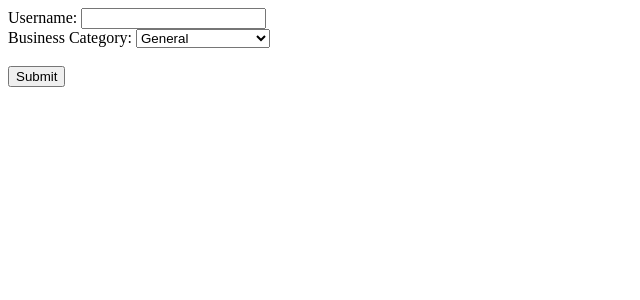
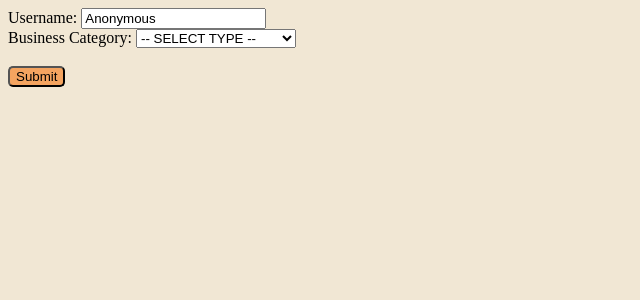
Before and after one commit to artOfCode02/FBLA-Coding-Programming_2025-26, a Flask app: page / in a window 1280 px wide. Shown: the top 300 px of the page, without its empty margins (0-640 px from the left). Run offline with Flask 3, Linux system fonts and the light colour scheme; some libraries are stand-ins or nearby versions.

Commit message:
Finishing touches

```diff
--- a/app.py
+++ b/app.py
@@ -8,7 +8,7 @@ app = Flask(__name__)
 
 REVIEWS_FILE = 'reviews.json'
 
-# Load reveiws from reviews.json
+# Load reviews from reviews.json
 def load_reviews():
     if os.path.exists(REVIEWS_FILE):
         with open(REVIEWS_FILE, 'r') as f:
--- a/static/script.js
+++ b/static/script.js
@@ -33,8 +33,13 @@ document.addEventListener('DOMContentLoaded', function () {
             console.log(data);
 
 
-            let username = document.getElementById('username')?.value || "Anonymous";
-            let business_category = document.getElementById('business_category')?.value || "General";
+            const username = document.getElementById('username').value;
+            const business_category = document.getElementById('business_category').value;
+
+            if (username === "" || business_category === "") {
+                alert("Invalid input, try again.");
+                return;
+            }
 
             console.log("Username:", username, "Category:", business_category);
 
@@ -128,7 +133,7 @@ document.addEventListener('DOMContentLoaded', function () {
             console.log("Review form submitted");
 
             const urlParams = new URLSearchParams(window.location.search);
-            const username = urlParams.get('username') || "Anonymous";
+            const username = urlParams.get('username');
             const businessID = urlParams.get('businessID');
 
             const stars = document.querySelector('input[name="rating"]:checked').value;
@@ -140,6 +145,11 @@ document.addEventListener('DOMContentLoaded', function () {
             if (!stars || !review) {
                 alert("Invalid input, try again.");
                 console.warn("Stars or review missing");
+                return;
+            }
+
+            const confirmation = confirm("Submit Review?");
+            if (!confirmation) {
                 return;
             }
 
@@ -198,7 +208,24 @@ document.addEventListener('DOMContentLoaded', function () {
                     newRow.appendChild(colUser);
 
                     const colStars = document.createElement("td");
-                    colStars.textContent = r[0];
+                    const stars = r[0];
+                    switch (stars) {
+                        case "1":
+                            colStars.textContent = "★ ☆ ☆ ☆ ☆";
+                            break;
+                        case "2":
+                            colStars.textContent = "★ ★ ☆ ☆ ☆";
+                            break;
+                        case "3":
+                            colStars.textContent = "★ ★ ★ ☆ ☆";
+                            break;
+                        case "4":
+                            colStars.textContent = "★ ★ ★ ★ ☆";
+                            break;
+                        case "5":
+                            colStars.textContent = "★ ★ ★ ★ ★";
+                            break;
+                    }
                     newRow.appendChild(colStars);
 
                     const colReview = document.createElement("td");
@@ -263,21 +290,33 @@ async function getPlaces() {
         return data.features.map(places => {
             const props = places.properties;
 
-            let city = props.city || "";
-            let state = props.state || "";
+            let city = props.city;
+            let state = props.state;
+
+            if (city === "" || state === "") {
+                return;
+            }
 
             let region = city + ", " + state;
 
+            if(
+                props.place_id === "" ||
+                props.name === "" ||
+                props.street === ""
+            ) {
+                return;
+            }
+
             let business = {
-                id: props.place_id || "",
-                name: props.name || "",
-                street: props.street || "",
+                id: props.place_id,
+                name: props.name,
+                street: props.street,
                 city: region
             };
             console.log(business);
 
             return business;
-        })
+        });
     } catch (err) {
         console.error("Error: ", err)
     }
--- a/static/style.css
+++ b/static/style.css
@@ -0,0 +1,18 @@
+body {
+    background-color: #f1e7d4;
+}
+
+table, td, th {
+    border: 2px double black;
+}
+
+button {
+    border-radius: 5px;
+    background-color: sandybrown;
+}
+
+textarea {
+    width: 100vw;
+    box-sizing: border-box;
+    margin-right: 20px;
+}
--- a/templates/index.html
+++ b/templates/index.html
@@ -4,23 +4,30 @@
     <title>FBLA Coding & Programming</title>
     <script src="{{ url_for('static', filename='script.js') }}" defer></script>
     <script src="https://www.google.com/recaptcha/api.js" async defer></script>
+    <link rel="stylesheet" href="{{ url_for('static', filename='style.css') }}">
 </head>
 <body>
 <form id="userDetails" >
     <label for="username">Username: </label>
-    <input type="text" id="username" name="username">
+    <input type="text" id="username" name="username" value="Anonymous">
     <br>
     <label for="business_category"> Business Category: </label>
     <select id="business_category" name="business_category">
+        <option value="">-- SELECT TYPE --</option>
         <optgroup label="Commercial">
-            <option value="commercial">General</option>
+            <option value="commercial">General Commercial</option>
             <option value="commercial.clothing">Clothing</option>
             <option value="commercial.hobby">Hobby</option>
             <option value="commercial.health_and_beauty">Health & Beauty</option>
             <option value="commercial.elektronics">Electronics</option>
         </optgroup>
-        <option value="catering">Food</option>
-        <option value="retail">Retail</option>
+        <optgroup label="Catering">
+            <option value="catering.bar">Bars</option>
+            <option value="catering.cafe">Cafés</option>
+            <option value="catering.fast_food">Fast Food</option>
+            <option value="catering.ice_cream">Ice Cream</option>
+            <option value="catering.restaurant">Restaurants</option>
+        </optgroup>
     </select>
     <br>
     <div class="g-recaptcha" id="init_recaptcha" data-sitekey="6LdOWCYsAAAAAHZWOLTyH5LuRUJUdxkHGYyMQfL6"></div>
--- a/templates/reviews.html
+++ b/templates/reviews.html
@@ -4,12 +4,12 @@
     <meta charset="UTF-8">
     <title>Reviews</title>
     <script src="{{ url_for('static', filename='script.js') }}" defer></script>
+    <link rel="stylesheet" href="{{ url_for('static', filename='style.css') }}">
 </head>
 <body>
 <button id="redirect_back">&lt;&lt; Back to Businesses</button>
 <form id="writeReview">
     <p>Writing review as <b id="write_username"></b>.</p>
-    <br>
     <p>Rate Us:
         <label>
             <input type="radio" name="rating" value="1">
```
Also changed, not shown: reviews.json (+24 -0 lines), templates/businesses.html (+3 -9 lines), README.md.
